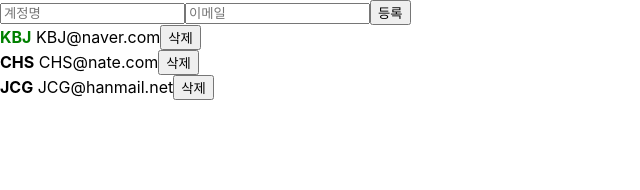
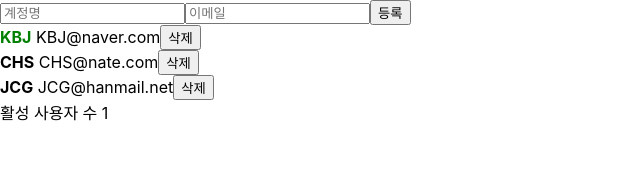
Before and after one commit to kimbeomjin95/react-tutorial, a React (Create React App) app: page / in a window 1280 px wide. Shown: the top 190 px of the page, without its empty margins (0-640 px from the left). Built offline with nearby package versions, Linux system fonts and the light colour scheme.

Commit message:
Reusing calculated values using useMemo

```diff
--- a/src/App.js
+++ b/src/App.js
@@ -1,8 +1,16 @@
-import React, { useRef, useState } from 'react';
+import React, { useRef, useState, useMemo } from 'react';
 import CreateUser from './CreateUser';
 // useRef는 특정 DOM을 선택하고 싶을때 사용할 수 있지만,
 // 어떤 변수를 계속 기억하고 싶을때 사용
 import UserList from './UserList';
+
+// useMemo Hook(성능최적화)
+// 특정 값이 바뀌었을 때만 특정 함수를 실행해서 연산을 하도록 처리하고
+// 만약 원하는 값이 바뀌지 않았다면 리렌더링할 때 이전에 만든 값을 재사용할 수 있게 함
+function countActiveUsers(users) {
+  console.log('활성 사용자 수를 세는 중..');
+  return users.filter(user => user.active).length;
+}
 
 function App() {
   // 여러개의 input값을 관리할 때는 useState를 사용
@@ -89,6 +97,10 @@ function App() {
     ));
   }
 
+  // users값이 바뀔때만 함수가 호출되며 바뀌지 않으면 이전 값을 재사용(최적화 완료)
+  // deps인 [users]값이 바뀌어야만 countActiveUsers(users)를 호출하겠단 의미
+  const count = useMemo(() => countActiveUsers(users), [users]); // 첫번째 파라미터는 함수형태
+
   return (
     <>
       <CreateUser
@@ -98,6 +110,7 @@ function App() {
         onCreate={onCreate}
       />
       <UserList users={users} onRemove={onRemove} onToggle={onToggle} />
+      <div>활성 사용자 수 {count}</div>
     </>
 
   );
```
Also changed, not shown: src/UserList.js (+4 -4 lines).
